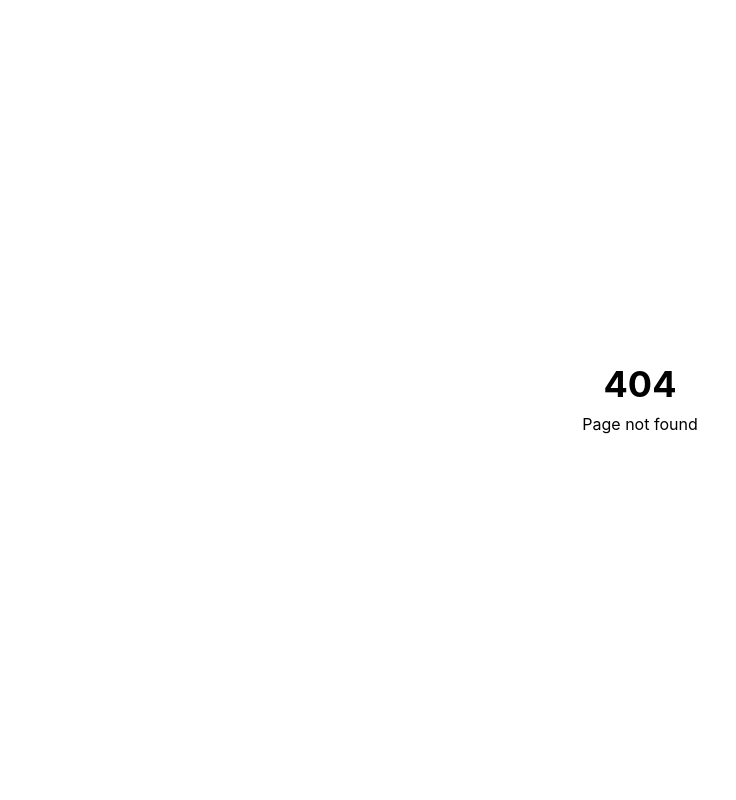
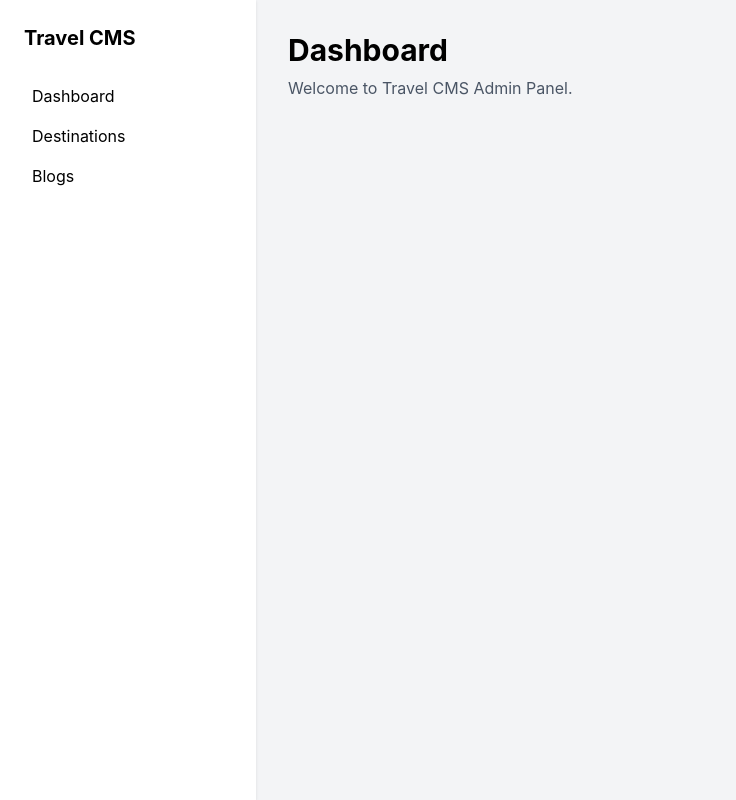
Before and after one commit to CheSubhro/travel-based_cms, a Next.js app: page /admin/dashboard in a window 1280 px wide. Before the commit this address had no page. Shown: the whole page, without its empty margins (0-736 px from the left). Built offline with nearby package versions, Linux system fonts and the light colour scheme.

Commit message:
add admin-specific structure

```diff
--- /dev/null
+++ b/app/admin/dashboard/page.js
@@ -0,0 +1,9 @@
+export default function AdminDashboard() {
+    return (
+        <div>
+            <h1 className="text-3xl font-bold">Dashboard</h1>
+
+            <p className="mt-2 text-gray-600">Welcome to Travel CMS Admin Panel.</p>
+        </div>
+    );
+}
--- /dev/null
+++ b/app/admin/layout.js
@@ -0,0 +1,37 @@
+
+export default function AdminLayout({ children }) {
+    return (
+        <div className="min-h-screen bg-gray-100">
+        <aside className="fixed left-0 top-0 h-screen w-64 bg-white shadow">
+            <div className="p-6">
+            <h1 className="text-xl font-bold">Travel CMS</h1>
+            </div>
+
+            <nav className="px-4">
+            <a
+                href="/admin/dashboard"
+                className="block rounded px-4 py-2 hover:bg-gray-100"
+            >
+                Dashboard
+            </a>
+
+            <a
+                href="/admin/destinations"
+                className="block rounded px-4 py-2 hover:bg-gray-100"
+            >
+                Destinations
+            </a>
+
+            <a
+                href="/admin/blogs"
+                className="block rounded px-4 py-2 hover:bg-gray-100"
+            >
+                Blogs
+            </a>
+            </nav>
+        </aside>
+
+        <main className="ml-64 p-8">{children}</main>
+        </div>
+    );
+}
--- /dev/null
+++ b/app/admin/page.js
@@ -0,0 +1,5 @@
+import { redirect } from "next/navigation";
+
+export default function AdminPage() {
+    redirect("/admin/dashboard");
+}
```
Also changed, not shown: app/admin/blogs/[id]/edit/page.js (added), app/admin/blogs/new/page.js (added), app/admin/blogs/page.js (added), app/admin/categories/page.js (added), app/admin/destinations/[id]/edit/page.js (added), app/admin/destinations/new/page.js (added), app/admin/destinations/page.js (added), app/admin/settings/page.js (added), app/api/admin/auth/route.js (added).
